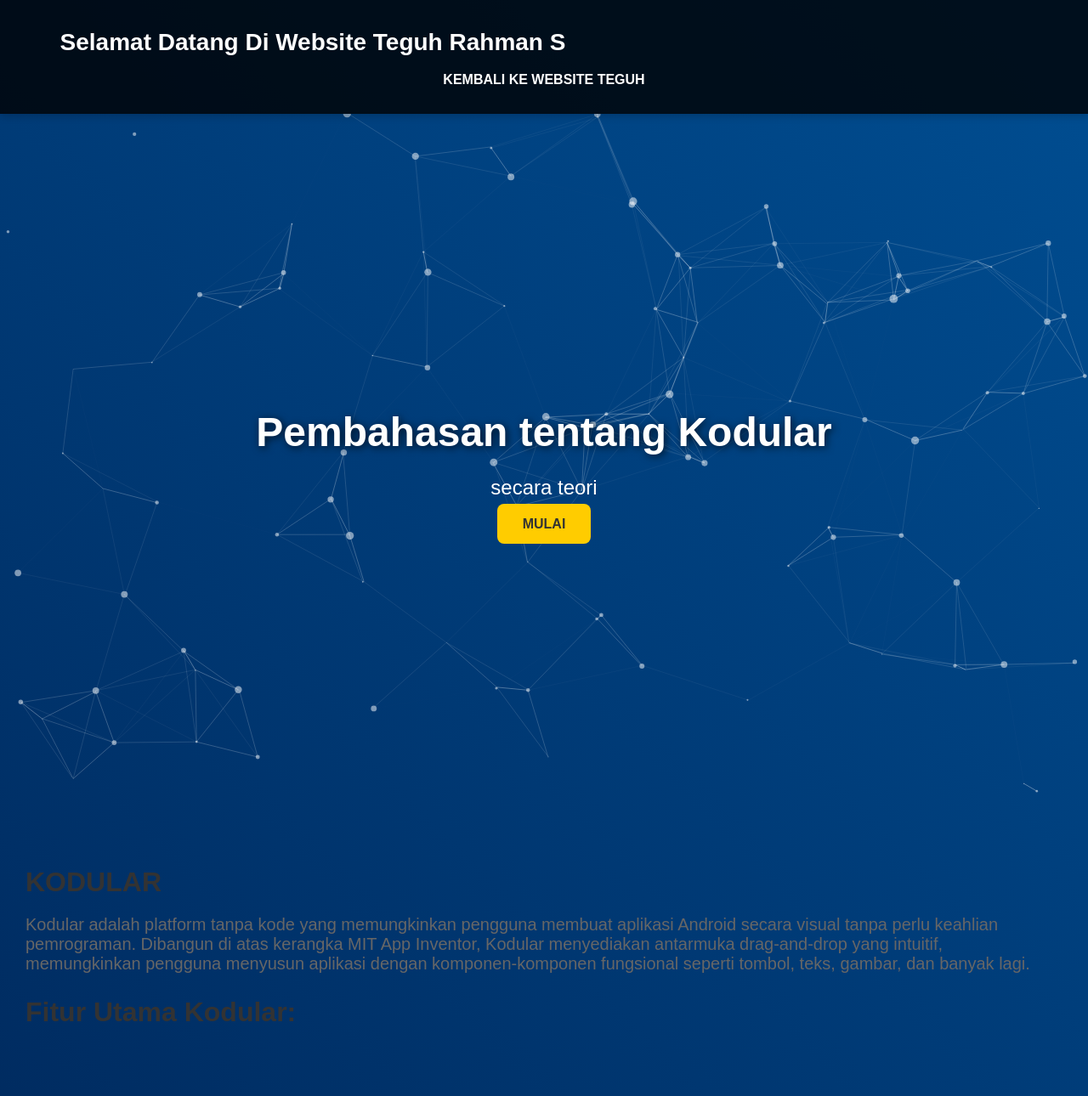
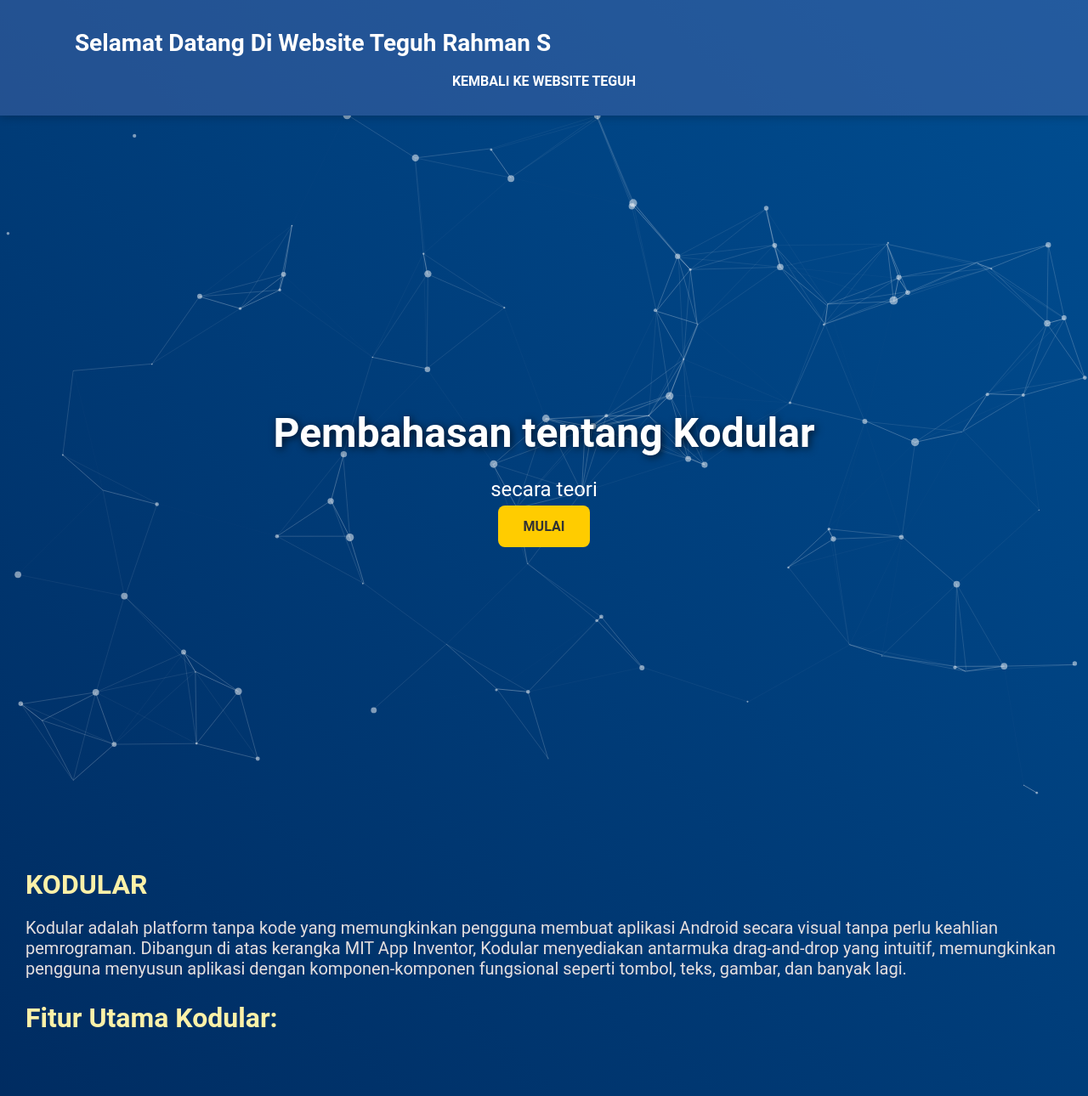
Before and after one commit to TeguhGanendra/kodular, a plain HTML site: page index.html in a window 1280 px wide. Shown: the top 1290 px of the page at 85% size. Drawn offline with nearby package versions, Linux system fonts and the light colour scheme.

Commit message:
Update style.css

```diff
--- a/style.css
+++ b/style.css
@@ -1,6 +1,6 @@
 /* Dasar Styling */
 body {
-    font-family: 'Arial', sans-serif;
+    font-family: 'Roboto';
     margin: 0;
     padding: 0;
     background: linear-gradient(45deg, #000428, #004e92);
@@ -13,7 +13,7 @@
 .sticky-header {
     position: sticky;
     top: 0;
-    background: rgba(0, 0, 0, 0.8);
+    background: rgb(78 107 174 / 46%);
     color: white;
     padding: 15px 0;
     text-align: center;
@@ -117,13 +117,13 @@
 
 .content-section h2 {
     font-size: 32px;
-    color: #333;
+    color: #fcf1a8;
     margin-bottom: 15px;
 }
 
 .content-section p {
     font-size: 20px;
-    color: #666;
+    color: #e5dfdf;
 }
 
 /* Footer */
```
